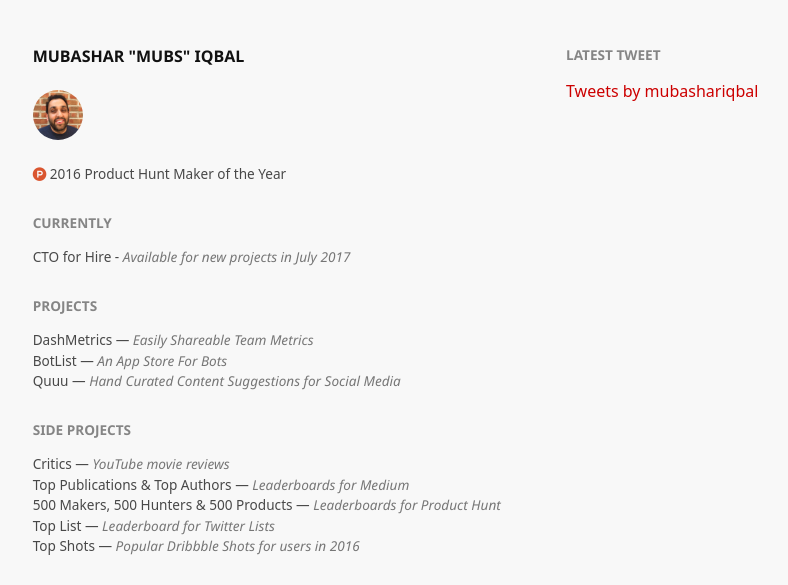
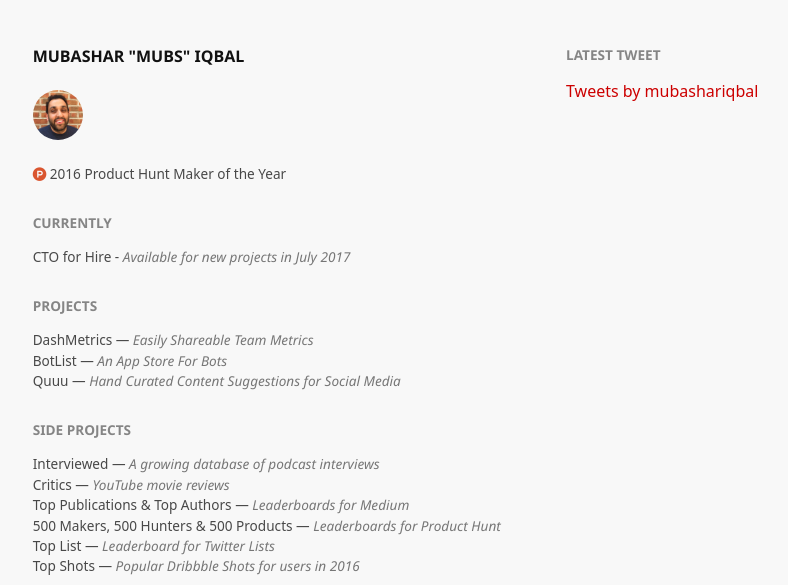
Before and after one commit to mubashariqbal/mubs, a plain HTML site: page index.html in a window 1280 px wide. Shown: the top 585 px of the page, without its empty margins (89-877 px from the left). Drawn offline with Linux system fonts and the light colour scheme; a web font is replaced by a local one.

Commit message:
interviewed

```diff
--- a/index.html
+++ b/index.html
@@ -40,6 +40,7 @@
         <p><a href="http://quuu.co">Quuu</a> &mdash; <span>Hand Curated Content Suggestions for Social Media</span></p>
 
         <h2>Side Projects</h2>
+        <p><a href="http://interviewed.io">Interviewed</a> &mdash; <span>A growing database of podcast interviews </span></p>
         <p><a href="https://critics.io">Critics</a> &mdash; <span>YouTube movie reviews</span></p>
         <p><a href="https://toppub.xyz">Top Publications</a> &amp; <a href="https://topauthors.xyz">Top Authors</a> &mdash; <span>Leaderboards for Medium</span></p>
         <p><a href="http://500makers.com">500 Makers</a>, <a href="http://500hunters.com">500 Hunters</a> &amp; <a href="http://500products.com">500 Products</a> &mdash; <span>Leaderboards for Product Hunt</span></p>
```
